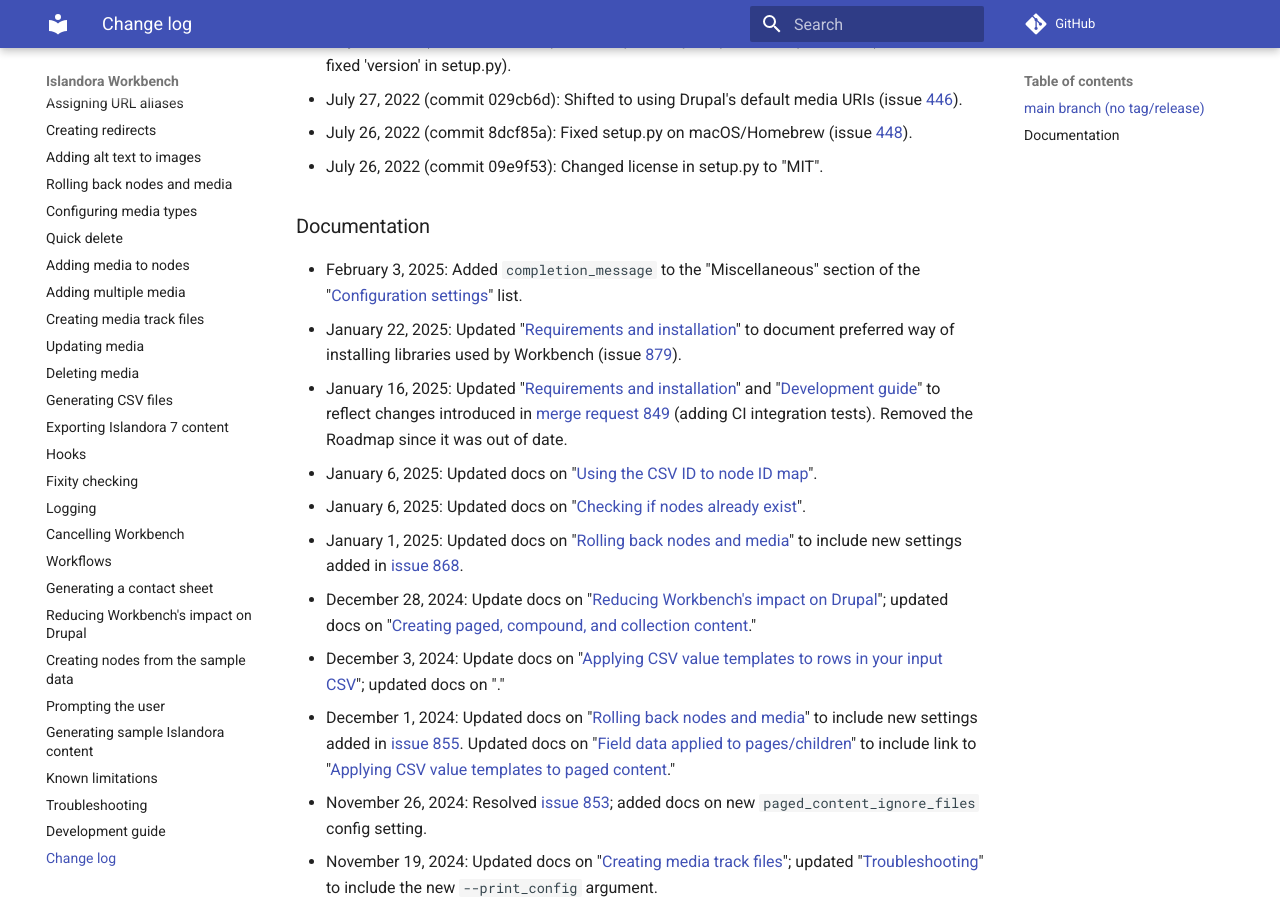
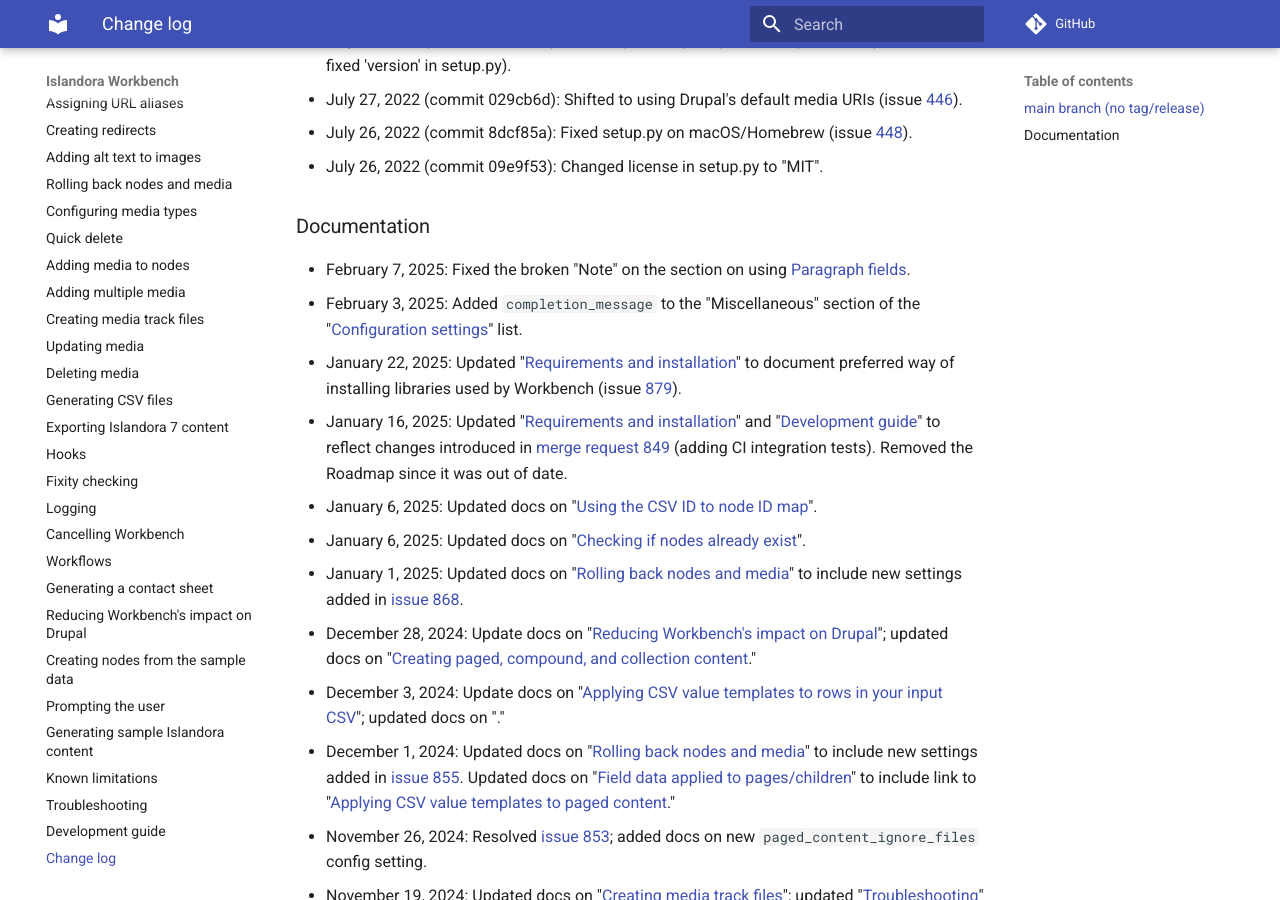
Before and after one commit to mjordan/islandora_workbench_docs, an MkDocs documentation site: the page built from docs/changelog.md, in a window 1280 px wide and 900 px high, scrolled down 6984 px. Built offline with MkDocs 1.6.1 and Material for MkDocs 9.7.7, drawn with Linux system fonts in a browser that asks for light colours; comment, search, counter and statistics services are not loaded.

Commit message:
Fixed broken note.

```diff
--- a/docs/changelog.md
+++ b/docs/changelog.md
@@ -161,6 +161,7 @@
 
 ### Documentation
 
+* February 7, 2025: Fixed the broken "Note" on the section on using [Paragraph fields](/islandora_workbench_docs/fields/#paragraphs-entity-reference-revisions-fields).
 * February 3, 2025: Added `completion_message` to the "Miscellaneous" section of the "[Configuration settings](/islandora_workbench_docs/configuration/#miscellaneous-settings)" list.
 * January 22, 2025: Updated "[Requirements and installation](/islandora_workbench_docs/installation/)" to document preferred way of installing libraries used by Workbench (issue [879](https://github.com/mjordan/islandora_workbench/issues/879)).
 * January 16, 2025: Updated "[Requirements and installation](/islandora_workbench_docs/installation/)" and "[Development guide](/islandora_workbench_docs/development_guide/)" to reflect changes introduced in [merge request 849](https://github.com/mjordan/islandora_workbench/pull/849) (adding CI integration tests). Removed the Roadmap since it was out of date.
```
Also changed, not shown: docs/fields.md (+1 -1 lines).
